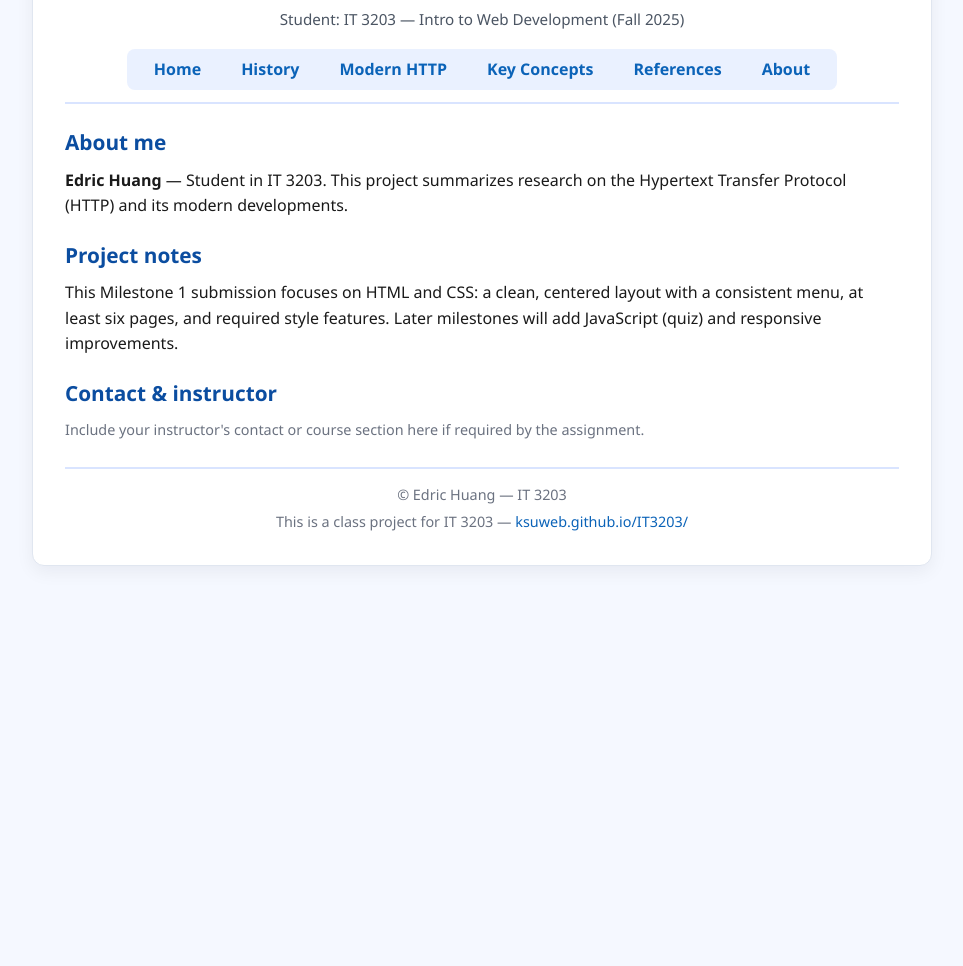
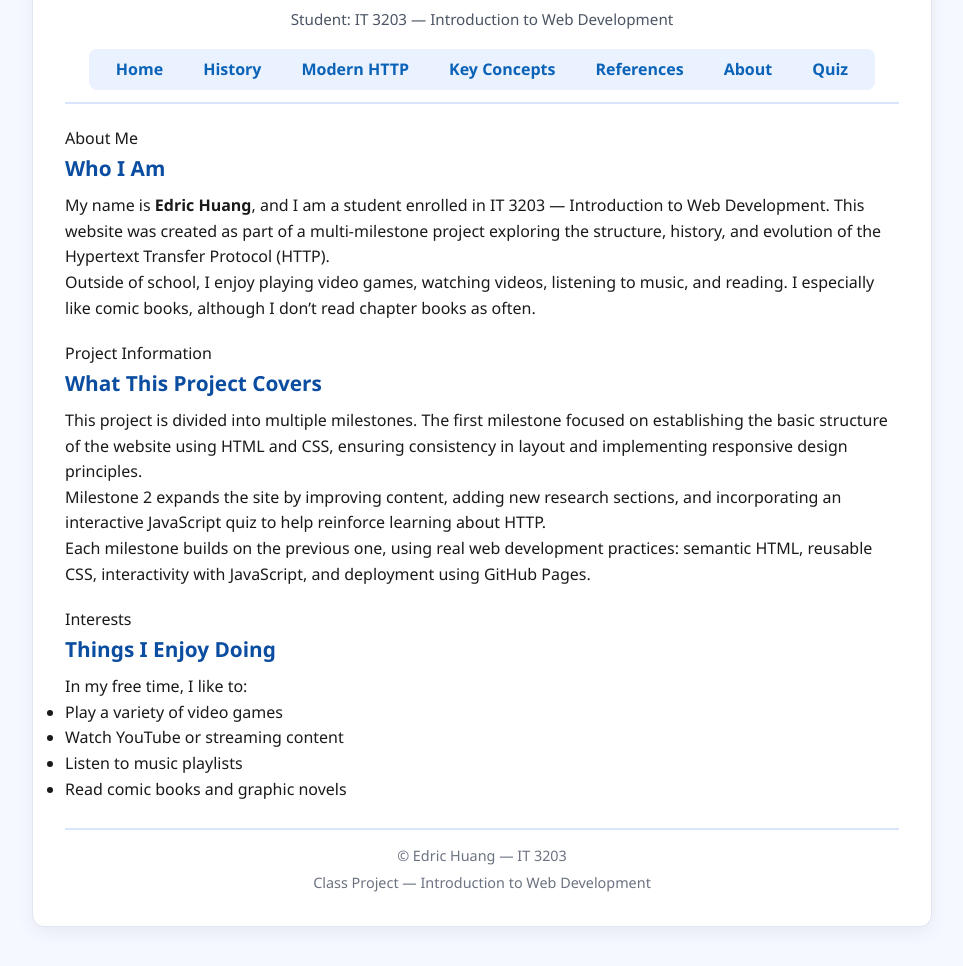
Before and after one commit to Deltaknightx/Deltaknightx.github.io, a plain HTML site: page About.html in a window 1280 px wide. Shown: the part 120-1086 px from the top of the page, without its empty margins (158-1121 px from the left). Before the commit the page ends 800 px from the top, so only its background shows below. Drawn offline with Linux system fonts and the light colour scheme.

Commit message:
Update About.html

```diff
--- a/About.html
+++ b/About.html
@@ -1,17 +1,34 @@
 <!doctype html>
 <html lang="en">
+
 <head>
   <meta charset="utf-8" />
   <meta name="viewport" content="width=device-width,initial-scale=1" />
+
+  <!--
+    about.html
+    Provides background about the student author (which is me) and explains the
+    purpose of the project.
+  -->
+
   <title>About — Edric Huang</title>
+
+  <!-- Global stylesheet -->
   <link rel="stylesheet" href="style.css">
 </head>
+
 <body>
+  <!-- Main layout wrapper -->
   <div class="container">
+
+    <!-- ==========================================
+         HEADER + NAVIGATION
+    =========================================== -->
     <header id="main-header">
-      <h1>About — Edric Huang</h1>
-      <p class="small">Student: IT 3203 — Intro to Web Development (Fall 2025)</p>
+      <h1 class="fade-in">About — Edric Huang</h1>
+      <p class="small fade-in">Student: IT 3203 — Introduction to Web Development</p>
 
+      <!-- Site navigation shared across all pages -->
       <nav aria-label="Main site navigation">
         <ul>
           <li><a href="index.html">Home</a></li>
@@ -20,36 +37,90 @@
           <li><a href="concepts.html">Key Concepts</a></li>
           <li><a href="references.html">References</a></li>
           <li><a href="about.html">About</a></li>
+          <li><a href="quiz.html">Quiz</a></li>
         </ul>
       </nav>
     </header>
 
+
+    <!-- ==========================================
+         MAIN CONTENT AREA
+         Includes author info + project background
+    =========================================== -->
     <main class="article">
-      <section>
-        <h2>About me</h2>
-        <p><strong>Edric Huang</strong> — Student in IT 3203. This project summarizes research on the Hypertext Transfer Protocol (HTTP) and its modern developments.</p>
-      </section>
 
-      <section>
-        <h2>Project notes</h2>
+      <!-- About the author -->
+      <section class="fade-in">
+        <span class="section-badge">About Me</span>
+        <h2>Who I Am</h2>
+
         <p>
-          This Milestone 1 submission focuses on HTML and CSS: a clean, centered layout with a consistent menu, at least six pages, and required style features.
-          Later milestones will add JavaScript (quiz) and responsive improvements.
+          My name is <strong>Edric Huang</strong>, and I am a student enrolled in IT 3203 —
+          Introduction to Web Development. This website was created as part of a multi-milestone
+          project exploring the structure, history, and evolution of the Hypertext Transfer Protocol (HTTP).
+        </p>
+
+        <p>
+          Outside of school, I enjoy playing video games, watching videos, listening to music, and reading.
+          I especially like comic books, although I don’t read chapter books as often.
         </p>
       </section>
 
-      <section>
-        <h2>Contact & instructor</h2>
-        <p class="small">Include your instructor's contact or course section here if required by the assignment.</p>
+
+      <!-- Project details -->
+      <section class="fade-in">
+        <span class="section-badge">Project Information</span>
+        <h2>What This Project Covers</h2>
+
+        <p>
+          This project is divided into multiple milestones. The first milestone focused on establishing
+          the basic structure of the website using HTML and CSS, ensuring consistency in layout and
+          implementing responsive design principles.
+        </p>
+
+        <p>
+          Milestone 2 expands the site by improving content, adding new research sections,
+          and incorporating an interactive JavaScript quiz to help reinforce learning about HTTP.
+        </p>
+
+        <div class="info-box">
+          Each milestone builds on the previous one, using real web development practices:
+          semantic HTML, reusable CSS, interactivity with JavaScript, and deployment using GitHub Pages.
+        </div>
       </section>
+
+
+      <!-- Extra personal interests section -->
+      <section class="fade-in">
+        <span class="section-badge">Interests</span>
+        <h2>Things I Enjoy Doing</h2>
+
+        <p>
+          In my free time, I like to:
+        </p>
+
+        <ul>
+          <li>Play a variety of video games</li>
+          <li>Watch YouTube or streaming content</li>
+          <li>Listen to music playlists</li>
+          <li>Read comic books and graphic novels</li>
+        </ul>
+      </section>
+
     </main>
 
-    <footer class="site-footer">
+
+    <!-- ==========================================
+         FOOTER
+    =========================================== -->
+    <footer class="site-footer fade-in">
       <div class="small">© Edric Huang — IT 3203</div>
       <div class="small">
-        This is a class project for IT 3203 — <a href="https://ksuweb.github.io/IT3203/" target="_blank" rel="noopener">ksuweb.github.io/IT3203/</a>
+        Class Project — Introduction to Web Development
       </div>
     </footer>
+
   </div>
 </body>
+
 </html>
```
